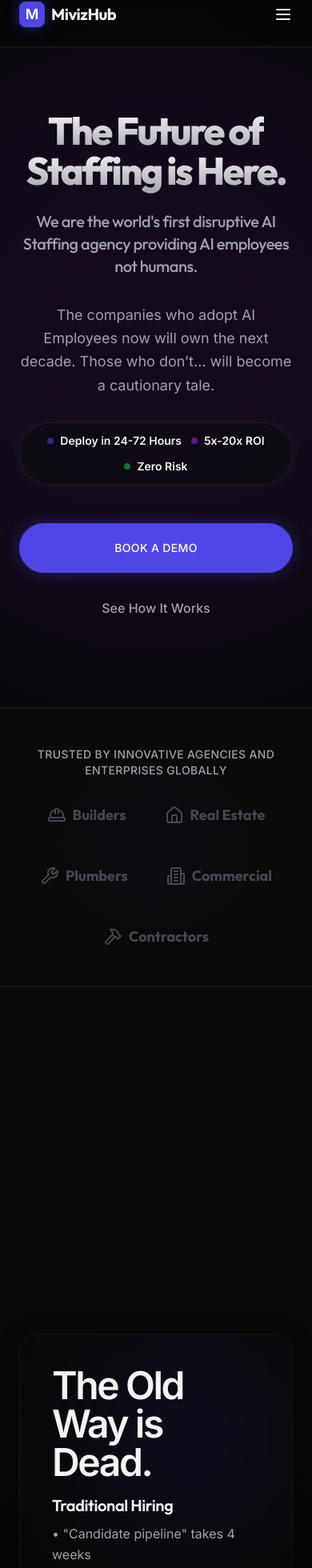
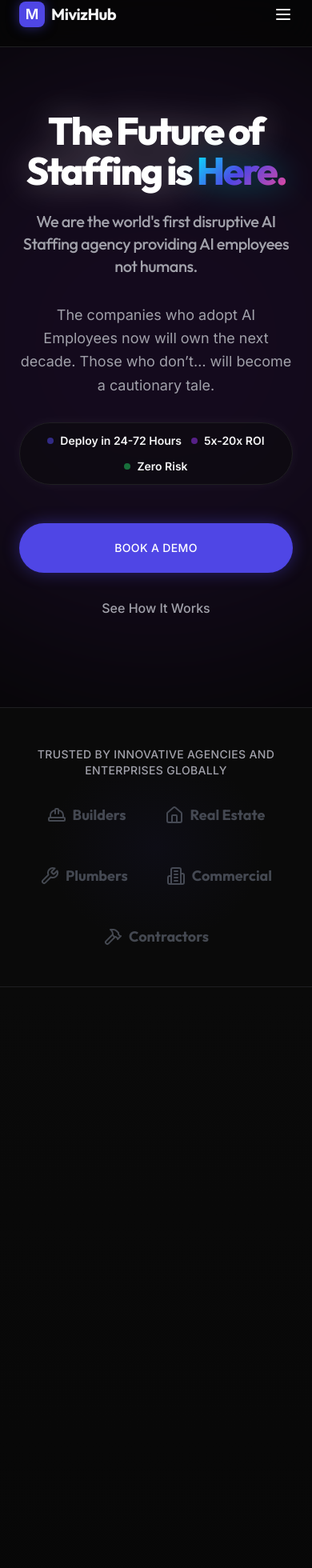
Before and after one commit to Rahullohar703/mivizhub-online, a React (Vite) app: page / in a window 390 px wide. Shown: the part 22-1982 px from the top of the page at 80% size. Built offline with nearby package versions, Linux system fonts and the light colour scheme; the HTML template or start-up script is replaced by a standard one.

Commit message:
Fix SectionProblems missing content, lighten heavy styles, add punchy colors

```diff
--- a/src/components/SectionHero.jsx
+++ b/src/components/SectionHero.jsx
@@ -18,7 +18,7 @@ export default function SectionHero({ onOpenBooking }) {
           className="max-w-4xl mx-auto"
         >
           <h1 className="text-5xl sm:text-6xl md:text-7xl lg:text-[6rem] font-extrabold tracking-tighter leading-[1.05] mb-8">
-            <span className="text-gradient-dark">The Future of Staffing is Here.</span> <br className="hidden md:block" />
+            <span className="text-white drop-shadow-[0_0_20px_rgba(255,255,255,0.3)]">The Future of Staffing is</span> <span className="text-gradient-punchy drop-shadow-[0_0_20px_rgba(0,240,255,0.4)]">Here.</span> <br className="hidden md:block" />
             <span className="text-xl md:text-3xl text-textMuted font-medium tracking-tight mt-6 block">We are the world's first disruptive AI Staffing agency providing AI employees not humans.</span>
           </h1>
         </motion.div>
--- a/src/components/SectionProblems.jsx
+++ b/src/components/SectionProblems.jsx
@@ -11,39 +11,64 @@ export default function SectionProblems() {
         <div className="grid grid-cols-1 lg:grid-cols-2 gap-16 lg:gap-24 items-center">
 
           <motion.div
-            initial={{ opacity: 0, y: 20 }}
-            whileInView={{ opacity: 1, y: 0 }}
-            viewport={{ once: true }}
+            initial={{ opacity: 0, x: -20 }}
+            whileInView={{ opacity: 1, x: 0 }}
+            viewport={{ once: true, amount: 0.3 }}
             transition={{ duration: 0.8 }}
           >
             <h2 className="text-4xl md:text-5xl font-extrabold tracking-tight text-textMain leading-[1.1] mb-6">
-              <span className="text-brandAccent">THE TRUTH.</span> <br className="hidden md:block"/> You Don't Need Another Hiring Cycle.
+              <span className="text-transparent bg-clip-text bg-gradient-to-r from-brandAccent via-brandPurple to-[#EC4899]">THE TRUTH.</span> <br className="hidden md:block"/> You Don't Need Another Hiring Cycle.
             </h2>
-            <p className="text-lg text-textMuted leading-relaxed">
+            <p className="text-xl text-textMuted leading-relaxed mb-8">
               You Need Coverage. MivizHub installs and manages AI employees that answer, qualify, book, and follow up without interviews, turnover, or staffing fees.
             </p>
+
+            <div className="bg-surface/50 p-6 rounded-2xl border border-surfaceBorder mb-6">
+              <h3 className="text-xl font-bold text-textMain mb-4">Instead of Human staff, hire AI employees:</h3>
+              <ul className="grid grid-cols-1 sm:grid-cols-2 gap-3">
+                {[
+                  'No placement fees',
+                  'No hourly upcharges',
+                  'No turnover replacements',
+                  'No drama',
+                  'No missed shifts',
+                  'No endless recruiting'
+                ].map((item, i) => (
+                  <li key={i} className="flex items-center gap-3 text-textMain font-medium">
+                    <div className="w-2 h-2 rounded-full bg-[#00F0FF] shadow-[0_0_10px_rgba(0,240,255,0.8)]" />
+                    {item}
+                  </li>
+                ))}
+              </ul>
+            </div>
           </motion.div>
 
           <motion.div
             initial={{ opacity: 0, x: 20 }}
             whileInView={{ opacity: 1, x: 0 }}
-            viewport={{ once: true }}
+            viewport={{ once: true, amount: 0.3 }}
             transition={{ duration: 0.8, delay: 0.2 }}
-            className="card-base p-10 md:p-14 flex flex-col justify-center relative overflow-hidden group"
+            className="card-base p-10 md:p-14 flex flex-col justify-center relative overflow-hidden group border-[#EC4899]/30 hover:border-[#EC4899]/60 hover:shadow-[0_0_40px_rgba(236,72,153,0.15)] transition-all"
           >
-            <div className="absolute top-0 right-0 w-64 h-64 bg-brandAccent/10 rounded-full blur-[80px] group-hover:bg-brandAccent/20 transition-all duration-700 pointer-events-none" />
+            <div className="absolute top-0 right-0 w-64 h-64 bg-[#EC4899]/10 rounded-full blur-[80px] group-hover:bg-[#EC4899]/20 transition-all duration-700 pointer-events-none" />
             <div className="relative z-10">
-            <div className="text-[3rem] md:text-[4rem] font-extrabold tracking-tighter text-textMain leading-none mb-4">
-              The Old Way is Dead.
-            </div>
-            <h3 className="text-xl font-semibold text-textMain mb-2">
-              Traditional Hiring
-            </h3>
-            <p className="text-textMuted leading-relaxed">
-              • "Candidate pipeline" takes 4 weeks<br/>
-              • Costs $3,000–$7,000/mo per head<br/>
-              • Requires constant management
-            </p>
+              <div className="text-[3rem] md:text-[4.5rem] font-extrabold tracking-tighter text-textMain leading-[1.1] mb-6">
+                The Old Way<br/>is Dead.
+              </div>
+              <h3 className="text-xl font-bold text-[#EC4899] mb-4 uppercase tracking-wider">
+                Traditional Hiring
+              </h3>
+              <ul className="space-y-3 text-lg text-textMuted font-medium">
+                <li className="flex items-start gap-3">
+                  <span className="text-red-500 font-bold">✕</span> "Candidate pipeline" takes 4 weeks
+                </li>
+                <li className="flex items-start gap-3">
+                  <span className="text-red-500 font-bold">✕</span> Costs $3,000–$7,000/mo per head
+                </li>
+                <li className="flex items-start gap-3">
+                  <span className="text-red-500 font-bold">✕</span> Requires constant management
+                </li>
+              </ul>
             </div>
           </motion.div>
 
--- a/src/index.css
+++ b/src/index.css
@@ -33,9 +33,9 @@ h1, h2, h3, h4, h5, h6 {
   letter-spacing: -0.02em;
 }
 
-/* Subtle, Apple-like gradients but for dark mode */
+/* Subtle, Apple-like gradients but for dark mode - made brighter to reduce heaviness */
 .text-gradient-dark {
-  background: linear-gradient(180deg, #FFFFFF 0%, #A1A1AA 100%);
+  background: linear-gradient(180deg, #FFFFFF 0%, #D4D4D8 100%);
   -webkit-background-clip: text;
   -webkit-text-fill-color: transparent;
 }
@@ -46,17 +46,23 @@ h1, h2, h3, h4, h5, h6 {
   -webkit-text-fill-color: transparent;
 }
 
+.text-gradient-punchy {
+  background: linear-gradient(135deg, #00F0FF 0%, #4F46E5 50%, #EC4899 100%);
+  -webkit-background-clip: text;
+  -webkit-text-fill-color: transparent;
+}
+
 /* Base Card - Handcrafted, subtle depth */
 .card-base {
-  background: rgba(10, 10, 10, 0.6);
-  backdrop-filter: blur(12px);
-  border: 1px solid rgba(255, 255, 255, 0.05);
-  box-shadow: 0 4px 24px -1px rgba(0, 0, 0, 0.5);
+  background: rgba(15, 15, 15, 0.4);
+  backdrop-filter: blur(16px);
+  border: 1px solid rgba(255, 255, 255, 0.08);
+  box-shadow: 0 4px 24px -1px rgba(0, 0, 0, 0.3);
   border-radius: 1.5rem;
   transition: all 0.3s ease;
 }
 
 .card-base:hover {
-  border-color: rgba(255, 255, 255, 0.1);
-  box-shadow: 0 8px 32px -1px rgba(79, 70, 229, 0.15);
+  border-color: rgba(255, 255, 255, 0.15);
+  box-shadow: 0 8px 32px -1px rgba(79, 70, 229, 0.25);
 }
```
